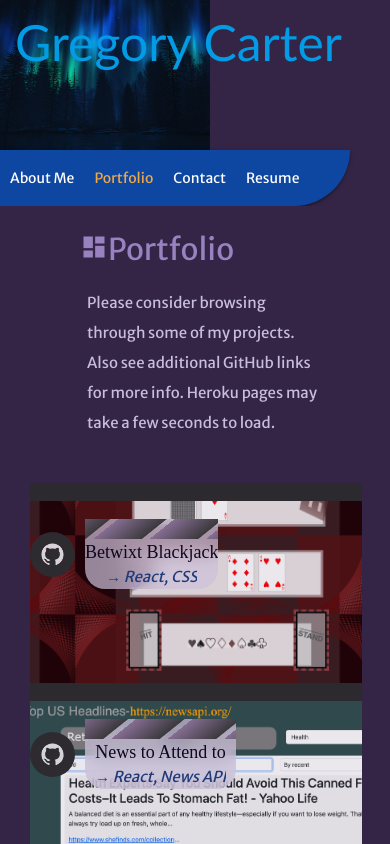
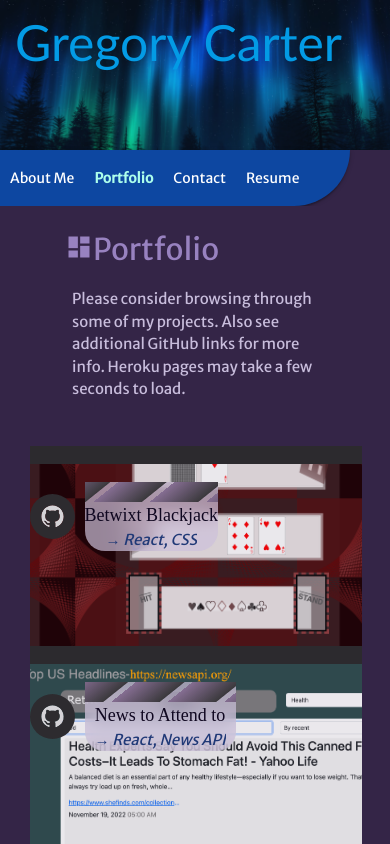
Before and after one commit to gregoryjohncarter/react-descriptive-materials, a React (Create React App) app: page / in a window 390 px wide. Both pictures are taken after a click on the element "Portfolio". Shown: the top 844 px of the page. Built offline with nearby package versions, Linux system fonts and the light colour scheme; a web font is replaced by a local one.

Commit message:
misc. margin and anim fix

```diff
--- a/src/components/About/index.js
+++ b/src/components/About/index.js
@@ -6,7 +6,7 @@ function About({ currentCategory }) {
 
   return (
     <div className="mobileAbout z-index-bot">
-      <section className="fontOne">
+      <section className="fontOne aboutMargin">
         <h3 id="" className="bodyFontAlt animate__animated animate__fadeIn"><i className="small material-icons">{icon}</i>{section}</h3>
         <p className="bodyFont animate__animated animate__fadeInDown">{description}</p>
       </section>
--- a/src/components/Contact/index.js
+++ b/src/components/Contact/index.js
@@ -1,14 +1,19 @@
-import React from 'react';
+import React, { useEffect } from 'react';
 import M from 'materialize-css';
 import { SocialIcon } from 'react-social-icons';
 
 function ContactForm({ currentCategory }) {
   const { section, description, icon } = currentCategory;
 
+  useEffect(() => {
+    const contact = document.querySelector('.mobileContact');
+    contact.classList.remove('scaleStart');
+  }, []);
+
   return (
     <>
-      <div className="mobileContact wiper-enter">
-        <section className="fontOne">
+      <div className="mobileContact scaleStart wiper-enter box-bottom">
+        <section className="fontOne aboutMargin">
           <h3 data-testid="h3tag" className="bodyFontAlt animate__animated animate__fadeIn"><i className="small material-icons">{icon}</i>{section}</h3>
         </section>
         <form id="contact-form">
--- a/src/components/Portfolio/index.js
+++ b/src/components/Portfolio/index.js
@@ -5,7 +5,7 @@ function Portfolio({ currentCategory }) {
   const { section, description, icon } = currentCategory;
   return (
     <div className="container">
-      <section className="fontOne">
+      <section className="fontOne portfolioMargin">
         <h3 data-testid="h3tag" className="bodyFontAlt animate__animated animate__fadeIn"><i className="small material-icons">{icon}</i>{section}</h3>
         <p className="bodyFont animate__animated animate__fadeInDown">{description}</p>
       </section>
--- a/src/components/Project/index.js
+++ b/src/components/Project/index.js
@@ -16,12 +16,12 @@ function Project() {
         <div className="row">
           <div className="col s12 l6 colFlex">
             <div className="secondary blackjack" onClick={(event) => { handleClick('https://gregoryjohncarter.github.io/betwixt-blackjack/', event); }} style={{cursor:"pointer"}}>
-              <SocialIcon url='https://github.com/gregoryjohncarter/betwixt-blackjack' className="iconHover" bgColor="#2d2d2d" fgColor="#e8e8e8" style={{ height: 45, width: 45}} target="_blank"/><p className="fontTwoA animate__animated animate__flipInX" onClick={(event) => { handleClick('https://gregoryjohncarter.github.io/betwixt-blackjack/', event); }}>Betwixt Blackjack <span className="fontOneA" onClick={(event) => { handleClick('https://gregoryjohncarter.github.io/betwixt-blackjack/', event); }}>&rarr; React, CSS</span></p>
+              <SocialIcon url='https://github.com/gregoryjohncarter/betwixt-blackjack' className="iconHover" bgColor="#2d2d2d" fgColor="#e8e8e8" style={{ height: 45, width: 45}} target="_blank"/><p className="fontTwoA" onClick={(event) => { handleClick('https://gregoryjohncarter.github.io/betwixt-blackjack/', event); }}>Betwixt Blackjack <span className="fontOneA" onClick={(event) => { handleClick('https://gregoryjohncarter.github.io/betwixt-blackjack/', event); }}>&rarr; React, CSS</span></p>
             </div>
           </div>
           <div className="col s12 l6 colFlex">
             <div className="secondary thought" onClick={(event) => { handleClick('https://news-to-attend-to.herokuapp.com/', event); }} style={{cursor:"pointer"}}>
-              <SocialIcon url='https://github.com/gregoryjohncarter/news-to-attend-to' className="iconHover" bgColor="#2d2d2d" fgColor="#e8e8e8" style={{ height: 45, width: 45}} target="_blank"/><p className="fontTwoA animate__animated animate__flipInX" onClick={(event) => { handleClick('https://news-to-attend-to.herokuapp.com/', event); }}>News to Attend to<span className="fontOneA" onClick={(event) => { handleClick('https://news-to-attend-to.herokuapp.com/', event); }}>&rarr; React, News API</span></p>
+              <SocialIcon url='https://github.com/gregoryjohncarter/news-to-attend-to' className="iconHover" bgColor="#2d2d2d" fgColor="#e8e8e8" style={{ height: 45, width: 45}} target="_blank"/><p className="fontTwoA" onClick={(event) => { handleClick('https://news-to-attend-to.herokuapp.com/', event); }}>News to Attend to<span className="fontOneA" onClick={(event) => { handleClick('https://news-to-attend-to.herokuapp.com/', event); }}>&rarr; React, News API</span></p>
             </div>
           </div>
         </div>
--- a/src/components/Resume/index.js
+++ b/src/components/Resume/index.js
@@ -4,7 +4,7 @@ import Pdf from '../../assets/GJCResumeJan23.pdf'
 function Resume({ currentCategory }) {
   const { section, description, icon } = currentCategory;
   return (
-    <div className="mobileResume">
+    <div className="mobileResume box-bottom">
       <section className="fontOne">
         <h3 data-testid="h3tag" className="bodyFontAlt animate__animated animate__fadeIn resume"><i className="small material-icons">{icon}</i>{section}</h3>
       </section>
--- a/src/index.css
+++ b/src/index.css
@@ -1,6 +1,6 @@
 :root {
   --primary: #8c54ff;
-  --secondary: #F3A847;
+  --secondary: #acfeeb;
   --bg: #342547;
   --test: #2d2d2d;
 }
@@ -22,6 +22,14 @@ code {
 
 .container {
   width: 85%;
+}
+
+.aboutMargin {
+  margin-left: 25px;
+}
+
+.portfolioMargin {
+  margin-left: -35px;
 }
 
 .z-index-top {
@@ -103,6 +111,7 @@ textarea {
 
 .navActive {
   color: var(--secondary);
+  font-weight: bold;
 }
 
 .iconHover, .socialHover {
@@ -160,7 +169,7 @@ section {
 
 .bodyFont {
   color: #c8bddc;
-  font-size: 20px;
+  font-size: 19.5px;
   padding-left: 20px;
   padding-right: 45px;
   padding-top: 15px;
@@ -238,6 +247,10 @@ button:hover {
   width: 750px;
   border-radius: 100px;
   overflow: hidden;
+}
+
+.box-bottom {
+  margin-bottom: 45px;
 }
 
 .border {
@@ -429,6 +442,10 @@ button:hover {
   animation-iteration-count: ease-in;
 }
 
+.scaleStart {
+  transform: scale(0, .025);
+}
+
 .resume {
   margin-left: 45px;
 }
@@ -461,7 +478,7 @@ button:hover {
   }
 
   .container {
-    margin: 0px;
+    margin-left: 35px;
   }
 
   .main-container {
@@ -501,6 +518,10 @@ button:hover {
   .pdf {
     width: 600px;
   }
+
+  .portfolioMargin {
+    margin-left: -15px;
+  }
 }
 
 /* MEDIA QUERY- tablets and smaller */
@@ -522,10 +543,6 @@ button:hover {
 
   .bg {
     background-size: 837px 437px;
-  }
-
-  .container {
-    margin: 0px;
   }
 
   .main-container {
@@ -644,7 +661,7 @@ button:hover {
 
   .bodyFont {
     font-size: 15px;
-    line-height: 30px;
+    line-height: 22.5px;
     margin-left: 37px;
     padding-right: 40px;
   }
@@ -781,9 +798,12 @@ button:hover {
     height: auto;
   }
 
+  .aboutMargin {
+    margin-left: 0px;
+  }
+
   .bodyFont {
     font-size: 15px;
-    line-height: 30px;
     margin-left: 37px;
   }
 
@@ -829,7 +849,7 @@ button:hover {
   }
 
   form {
-    width: 350px;
+    width: 300px;
     padding-left: 0px;
     margin-left: 15px;
     padding-left: 17px
@@ -908,7 +928,6 @@ button:hover {
 
   .bodyFont {
     font-size: 15px;
-    line-height: 30px;
     margin-left: 37px;
   }
 
@@ -938,7 +957,7 @@ button:hover {
   }
 
   form {
-    width: 350px;
+    width: 300px;
     padding-left: 0px;
     margin-left: 15px;
     padding-left: 17px
@@ -1009,7 +1028,6 @@ button:hover {
 
   .bodyFont {
     font-size: 15px;
-    line-height: 30px;
     margin-left: 37px;
   }
 
@@ -1039,7 +1057,7 @@ button:hover {
   }
 
   form {
-    width: 350px;
+    width: 300px;
     margin-left: 15px;
     padding-left: 6px
   }
@@ -1121,7 +1139,6 @@ button:hover {
 
   .bodyFont {
     font-size: 15px;
-    line-height: 30px;
     margin-left: 37px;
   }
 
@@ -1151,7 +1168,7 @@ button:hover {
   }
 
   form {
-    width: 350px;
+    width: 300px;
     padding-left: 0px;
     margin-left: 15px;
     padding-left: 5px
@@ -1229,7 +1246,6 @@ button:hover {
 
   .bodyFont {
     font-size: 15px;
-    line-height: 30px;
     margin-left: 37px;
   }
 
```
Lines whose indentation alone changed are shown as unchanged.
